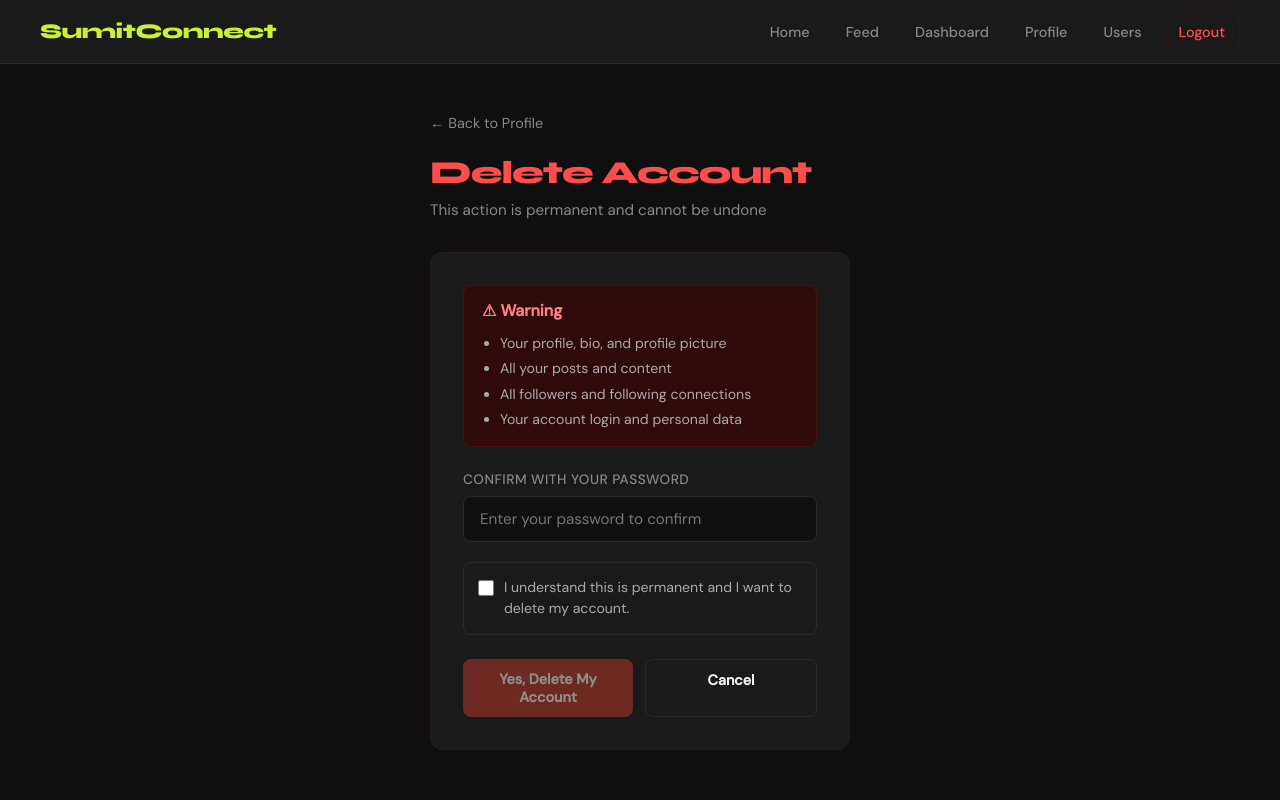
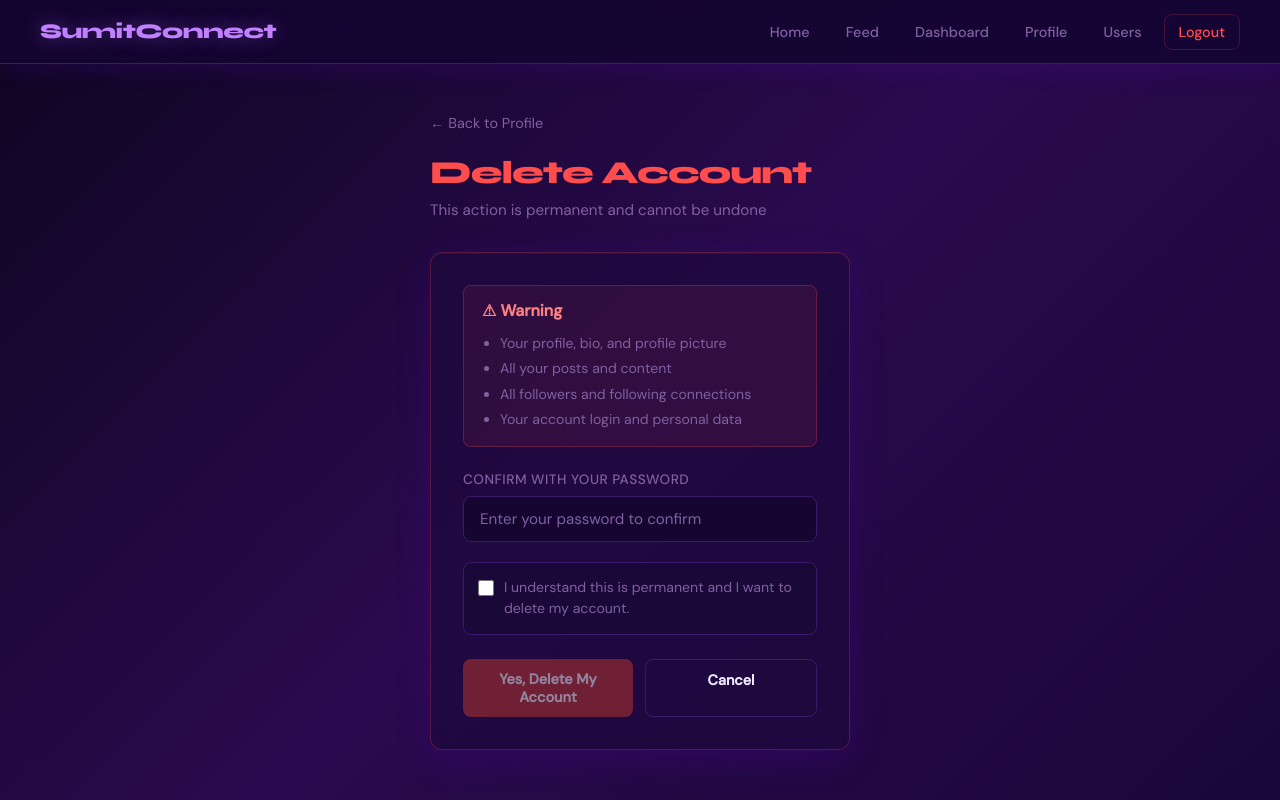
Before and after one commit to sumitkumar98313/SumitConnect, a Django app: page /profile/delete/ in a window 1280 px wide. Run offline with Django 4.2, Linux system fonts and the light colour scheme; the visitor is signed in with stand-in values (Sample User, id 1).

Commit message:
Redesign UI with Purple Galaxy theme

```diff
--- a/accounts/templates/accounts/base.html
+++ b/accounts/templates/accounts/base.html
@@ -9,27 +9,30 @@
     *, *::before, *::after { box-sizing: border-box; margin: 0; padding: 0; }
 
     :root {
-      --bg: #0f0f0f;
-      --surface: #1a1a1a;
-      --border: #2a2a2a;
-      --accent: #c8f135;
-      --accent-dark: #a8d020;
-      --text: #f0f0f0;
-      --muted: #888;
+      --bg: #0e0520;
+      --surface: #1a0838;
+      --border: #3a1a6a;
+      --accent: #c080ff;
+      --accent-dark: #a060df;
+      --text: #f0e8ff;
+      --muted: #8060a0;
       --danger: #ff4d4d;
       --radius: 12px;
     }
 
     body {
       font-family: 'DM Sans', sans-serif;
-      background: var(--bg);
+      background: linear-gradient(135deg, #0e0520 0%, #2a0a4e 50%, #1a0638 100%);
+      background-attachment: fixed;
       color: var(--text);
       min-height: 100vh;
     }
 
     nav {
-      background: var(--surface);
-      border-bottom: 1px solid var(--border);
+      background: rgba(20, 5, 50, 0.88);
+      backdrop-filter: blur(12px);
+      -webkit-backdrop-filter: blur(12px);
+      border-bottom: 1px solid rgba(180, 100, 255, 0.25);
       padding: 0 40px;
       display: flex;
       align-items: center;
@@ -40,6 +43,7 @@
       z-index: 100;
       flex-wrap: wrap;
       gap: 8px;
+      box-shadow: 0 4px 24px rgba(120, 0, 255, 0.15);
     }
 
     .nav-brand {
@@ -49,6 +53,7 @@
       color: var(--accent);
       text-decoration: none;
       letter-spacing: -0.5px;
+      text-shadow: 0 0 20px rgba(192, 128, 255, 0.4);
     }
 
     .nav-links { display: flex; align-items: center; gap: 8px; flex-wrap: wrap; }
@@ -63,14 +68,14 @@
       transition: all 0.2s;
     }
 
-    .nav-links a:hover { color: var(--text); background: var(--border); }
-    .nav-links a.active { color: var(--bg); background: var(--accent); font-weight: 600; }
+    .nav-links a:hover { color: var(--text); background: rgba(180, 100, 255, 0.15); }
+    .nav-links a.active { color: #fff; background: rgba(150, 50, 255, 0.45); font-weight: 600; border: 1px solid rgba(180, 100, 255, 0.3); }
 
     .nav-links form { margin: 0; }
     .nav-links form button {
       color: var(--danger);
       background: none;
-      border: 1px solid #2a1a1a;
+      border: 1px solid rgba(255, 77, 77, 0.2);
       font-size: 0.9rem;
       font-weight: 500;
       padding: 8px 14px;
@@ -79,32 +84,55 @@
       font-family: 'DM Sans', sans-serif;
       transition: all 0.2s;
     }
-    .nav-links form button:hover { background: #2a1a1a; }
+    .nav-links form button:hover { background: rgba(255, 77, 77, 0.1); }
 
     .page-wrapper { max-width: 1000px; margin: 0 auto; padding: 48px 24px; }
 
     .messages { list-style: none; margin-bottom: 24px; }
     .messages li { padding: 12px 18px; border-radius: var(--radius); font-size: 0.9rem; margin-bottom: 8px; font-weight: 500; }
-    .messages .success { background: #1a2e0a; color: var(--accent); border: 1px solid #2a4a10; }
-    .messages .error { background: #2e0a0a; color: #ff8080; border: 1px solid #4a1010; }
-    .messages .info { background: #0a1a2e; color: #80b0ff; border: 1px solid #10304a; }
+    .messages .success { background: rgba(150, 50, 255, 0.15); color: var(--accent); border: 1px solid rgba(180, 100, 255, 0.3); }
+    .messages .error { background: rgba(255, 77, 77, 0.1); color: #ff8080; border: 1px solid rgba(255, 77, 77, 0.25); }
+    .messages .info { background: rgba(120, 50, 200, 0.15); color: #c8a0ff; border: 1px solid rgba(150, 80, 220, 0.3); }
 
-    .card { background: var(--surface); border: 1px solid var(--border); border-radius: var(--radius); padding: 32px; }
+    .card {
+      background: rgba(30, 8, 60, 0.75);
+      border: 1px solid rgba(180, 100, 255, 0.15);
+      border-radius: var(--radius);
+      padding: 32px;
+      box-shadow: 0 8px 32px rgba(80, 0, 160, 0.3), inset 0 1px 0 rgba(255, 255, 255, 0.04);
+      backdrop-filter: blur(8px);
+      -webkit-backdrop-filter: blur(8px);
+    }
 
-    .page-title { font-family: 'Syne', sans-serif; font-size: 2rem; font-weight: 800; margin-bottom: 8px; letter-spacing: -1px; }
+    .page-title { font-family: 'Syne', sans-serif; font-size: 2rem; font-weight: 800; margin-bottom: 8px; letter-spacing: -1px; color: var(--text); }
     .page-subtitle { color: var(--muted); margin-bottom: 32px; font-size: 0.95rem; }
 
     .form-group { margin-bottom: 20px; }
     .form-group label { display: block; font-size: 0.85rem; font-weight: 500; color: var(--muted); margin-bottom: 8px; text-transform: uppercase; letter-spacing: 0.5px; }
-    .form-group input, .form-group textarea { width: 100%; background: var(--bg); border: 1px solid var(--border); border-radius: 8px; padding: 12px 16px; color: var(--text); font-family: 'DM Sans', sans-serif; font-size: 0.95rem; transition: border-color 0.2s; outline: none; }
-    .form-group input:focus, .form-group textarea:focus { border-color: var(--accent); }
+    .form-group input, .form-group textarea {
+      width: 100%;
+      background: rgba(20, 5, 45, 0.8);
+      border: 1px solid var(--border);
+      border-radius: 8px;
+      padding: 12px 16px;
+      color: var(--text);
+      font-family: 'DM Sans', sans-serif;
+      font-size: 0.95rem;
+      transition: border-color 0.2s, box-shadow 0.2s;
+      outline: none;
+    }
+    .form-group input::placeholder, .form-group textarea::placeholder { color: var(--muted); }
+    .form-group input:focus, .form-group textarea:focus {
+      border-color: var(--accent);
+      box-shadow: 0 0 0 3px rgba(192, 128, 255, 0.15);
+    }
     .form-group textarea { resize: vertical; min-height: 100px; }
 
     .btn { display: inline-block; padding: 11px 24px; border-radius: 8px; font-family: 'DM Sans', sans-serif; font-size: 0.9rem; font-weight: 600; cursor: pointer; border: none; text-decoration: none; transition: all 0.2s; }
-    .btn-primary { background: var(--accent); color: var(--bg); }
-    .btn-primary:hover { background: var(--accent-dark); }
+    .btn-primary { background: linear-gradient(135deg, #9b30ff, #6a00d4); color: #fff; box-shadow: 0 4px 15px rgba(150, 50, 255, 0.35); }
+    .btn-primary:hover { background: linear-gradient(135deg, #b040ff, #8000ff); box-shadow: 0 6px 22px rgba(180, 60, 255, 0.5); transform: translateY(-1px); }
     .btn-secondary { background: transparent; color: var(--text); border: 1px solid var(--border); }
-    .btn-secondary:hover { background: var(--border); }
+    .btn-secondary:hover { background: rgba(180, 100, 255, 0.1); border-color: var(--accent); }
     .btn-danger { background: #c0392b; color: #fff; border: none; }
     .btn-danger:hover { background: #a93226; }
 
@@ -113,11 +141,27 @@
     .avatar-md { width: 56px; height: 56px; }
     .avatar-sm { width: 36px; height: 36px; }
 
-    .avatar-placeholder { border-radius: 50%; background: var(--border); display: flex; align-items: center; justify-content: center; font-family: 'Syne', sans-serif; font-weight: 700; color: var(--muted); flex-shrink: 0; }
+    .avatar-placeholder {
+      border-radius: 50%;
+      background: rgba(150, 50, 255, 0.2);
+      border: 2px solid rgba(180, 100, 255, 0.3);
+      display: flex;
+      align-items: center;
+      justify-content: center;
+      font-family: 'Syne', sans-serif;
+      font-weight: 700;
+      color: var(--accent);
+      flex-shrink: 0;
+    }
 
     hr { border: none; border-top: 1px solid var(--border); margin: 28px 0; }
     .text-muted { color: var(--muted); font-size: 0.9rem; }
     .text-accent { color: var(--accent); }
+
+    ::-webkit-scrollbar { width: 6px; }
+    ::-webkit-scrollbar-track { background: rgba(20, 5, 40, 0.6); }
+    ::-webkit-scrollbar-thumb { background: rgba(150, 50, 255, 0.4); border-radius: 3px; }
+    ::-webkit-scrollbar-thumb:hover { background: rgba(180, 80, 255, 0.7); }
 
     @media (max-width: 600px) {
       nav { padding: 12px 16px; height: auto; }
--- a/accounts/templates/accounts/change_password.html
+++ b/accounts/templates/accounts/change_password.html
@@ -47,7 +47,7 @@
     matchMsg.style.display = 'block';
     if (newPass.value === this.value) {
       matchMsg.textContent = '✅ Passwords match';
-      matchMsg.style.color = '#c8f135';
+      matchMsg.style.color = '#c080ff';
     } else {
       matchMsg.textContent = '❌ Passwords do not match';
       matchMsg.style.color = '#ff6b6b';
--- a/accounts/templates/accounts/delete_account.html
+++ b/accounts/templates/accounts/delete_account.html
@@ -9,10 +9,10 @@
   <h1 class="page-title" style="margin-top:20px; color:var(--danger);">Delete Account</h1>
   <p class="page-subtitle">This action is permanent and cannot be undone</p>
 
-  <div class="card" style="border-color:#2a1a1a;">
-    <div style="background:#2e0a0a; border:1px solid #4a1010; border-radius:8px; padding:14px 18px; margin-bottom:24px;">
+  <div class="card" style="border-color:rgba(255,77,77,0.25);">
+    <div style="background:rgba(255,77,77,0.08); border:1px solid rgba(255,77,77,0.25); border-radius:8px; padding:14px 18px; margin-bottom:24px;">
       <strong style="color:#ff8080;">⚠ Warning</strong>
-      <ul style="color:#aaa; font-size:0.88rem; margin-top:10px; padding-left:18px; line-height:1.8;">
+      <ul style="color:var(--muted); font-size:0.88rem; margin-top:10px; padding-left:18px; line-height:1.8;">
         <li>Your profile, bio, and profile picture</li>
         <li>All your posts and content</li>
         <li>All followers and following connections</li>
@@ -28,9 +28,9 @@
         <input type="password" id="password" name="password" placeholder="Enter your password to confirm" required />
       </div>
 
-      <div style="display:flex; align-items:flex-start; gap:10px; margin-bottom:24px; background:#1a1a1a; border:1px solid #2a2a2a; border-radius:8px; padding:14px;">
+      <div style="display:flex; align-items:flex-start; gap:10px; margin-bottom:24px; background:var(--surface); border:1px solid var(--border); border-radius:8px; padding:14px;">
         <input type="checkbox" id="confirmCheck" style="margin-top:3px; accent-color:var(--danger); width:16px; height:16px; cursor:pointer; flex-shrink:0;" />
-        <label for="confirmCheck" style="font-size:0.88rem; color:#aaa; cursor:pointer; line-height:1.5;">
+        <label for="confirmCheck" style="font-size:0.88rem; color:var(--muted); cursor:pointer; line-height:1.5;">
           I understand this is permanent and I want to delete my account.
         </label>
       </div>
--- a/accounts/templates/accounts/signup.html
+++ b/accounts/templates/accounts/signup.html
@@ -81,7 +81,7 @@
     matchMsg.style.display = 'block';
     if (passwordInput.value === confirmInput.value) {
       matchMsg.textContent = '✅ Passwords match';
-      matchMsg.style.color = '#c8f135';
+      matchMsg.style.color = '#c080ff';
     } else {
       matchMsg.textContent = '❌ Passwords do not match';
       matchMsg.style.color = '#ff6b6b';
```
Also changed, not shown: accounts/static/css/style.css (+161 -30 lines).
